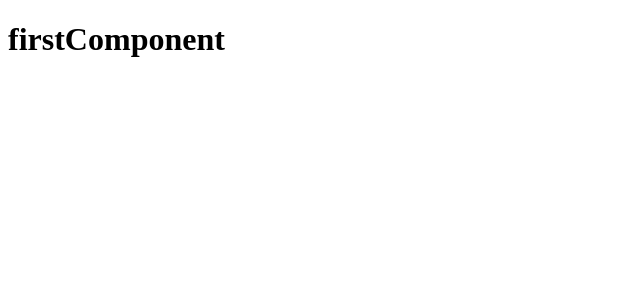
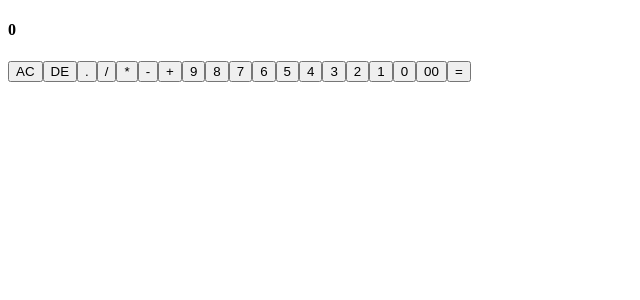
Before and after one commit to AndradeRevillaErick/simpleCalculatorWReact, a React (Vite) app: page / in a window 1280 px wide. Shown: the top 300 px of the page, without its empty margins (0-640 px from the left). Built offline with nearby package versions, Linux system fonts and the light colour scheme.

Commit message:
feat(components): development of functionality of calculator

```diff
--- /dev/null
+++ b/src/components/Calculator.jsx
@@ -0,0 +1,89 @@
+import { useEffect, useState } from "react"
+
+
+export const Calculator = () => {
+
+    const [operation, setOperation] = useState('');
+    const [result, setResult] = useState(0);
+
+    const onHandleOperation = ( value ) => {
+        setOperation( operation.concat(value) );
+    }
+
+    const onHandleClear = () => {
+        setOperation( '' );
+    }
+
+    const onHandleDelete = () => {
+        setOperation( operation.slice(0, -1) );
+    }
+
+    const onHandleResult = () => {
+
+        const numbers = operation.match(/(\d+\.?\d*|\+|\-|\*|\/)/g);
+
+        const pilaOperand = [];
+        const pilaSings = [];
+
+        numbers.map( val => {
+            if ( isNaN(val) ) {
+                pilaSings.push( val );
+            }else{
+                pilaOperand.push( parseFloat(val) );
+            }
+
+            if( pilaOperand.length >= 2 ){
+                const operand2 = pilaOperand.pop();
+                const operand1 = pilaOperand.pop();
+                const sign = pilaSings.pop();
+
+                switch ( sign ) {
+                  case '+':
+                    pilaOperand.push(operand1 + operand2);
+                    break;
+
+                  case '-':
+                    pilaOperand.push(operand1 - operand2);
+                    break;
+
+                  case '*':
+                    pilaOperand.push(operand1 * operand2);
+                    break;
+
+                  case '/':
+                    pilaOperand.push(operand1 / operand2);
+                    break;
+                }
+            }
+        });
+
+        setResult( pilaOperand.pop() );
+    }
+
+
+    return(
+        <>
+            <h1>{ operation }</h1>
+            <h4>{ result }</h4>
+            <button onClick={ onHandleClear }>AC</button>
+            <button onClick={ onHandleDelete }>DE</button>
+            <button onClick={ () => onHandleOperation('.') }>.</button>
+            <button onClick={ () => onHandleOperation('/') }>/</button>
+            <button onClick={ () => onHandleOperation('*') }>*</button>
+            <button onClick={ () => onHandleOperation('-') }>-</button>
+            <button onClick={ () => onHandleOperation('+') }>+</button>
+            <button onClick={ () => onHandleOperation(9) } >9</button>
+            <button onClick={ () => onHandleOperation(8) } >8</button>
+            <button onClick={ () => onHandleOperation(7) } >7</button>
+            <button onClick={ () => onHandleOperation(6) } >6</button>
+            <button onClick={ () => onHandleOperation(5) } >5</button>
+            <button onClick={ () => onHandleOperation(4) } >4</button>
+            <button onClick={ () => onHandleOperation(3) } >3</button>
+            <button onClick={ () => onHandleOperation(2) } >2</button>
+            <button onClick={ () => onHandleOperation(1) } >1</button>
+            <button onClick={ () => onHandleOperation(0) } >0</button>
+            <button onClick={ () => onHandleOperation('00') } >00</button>
+            <button onClick={ onHandleResult } >=</button>
+        </>
+    )
+}
--- a/src/main.jsx
+++ b/src/main.jsx
@@ -1,9 +1,9 @@
 import React from 'react'
 import ReactDOM from 'react-dom/client'
-import { FirstComponent } from './components/firstComponent'
+import { Calculator } from './components/Calculator'
 
 ReactDOM.createRoot(document.getElementById('root')).render(
   <React.StrictMode>
-    <FirstComponent/>
+    <Calculator/>
   </React.StrictMode>,
 )
```
